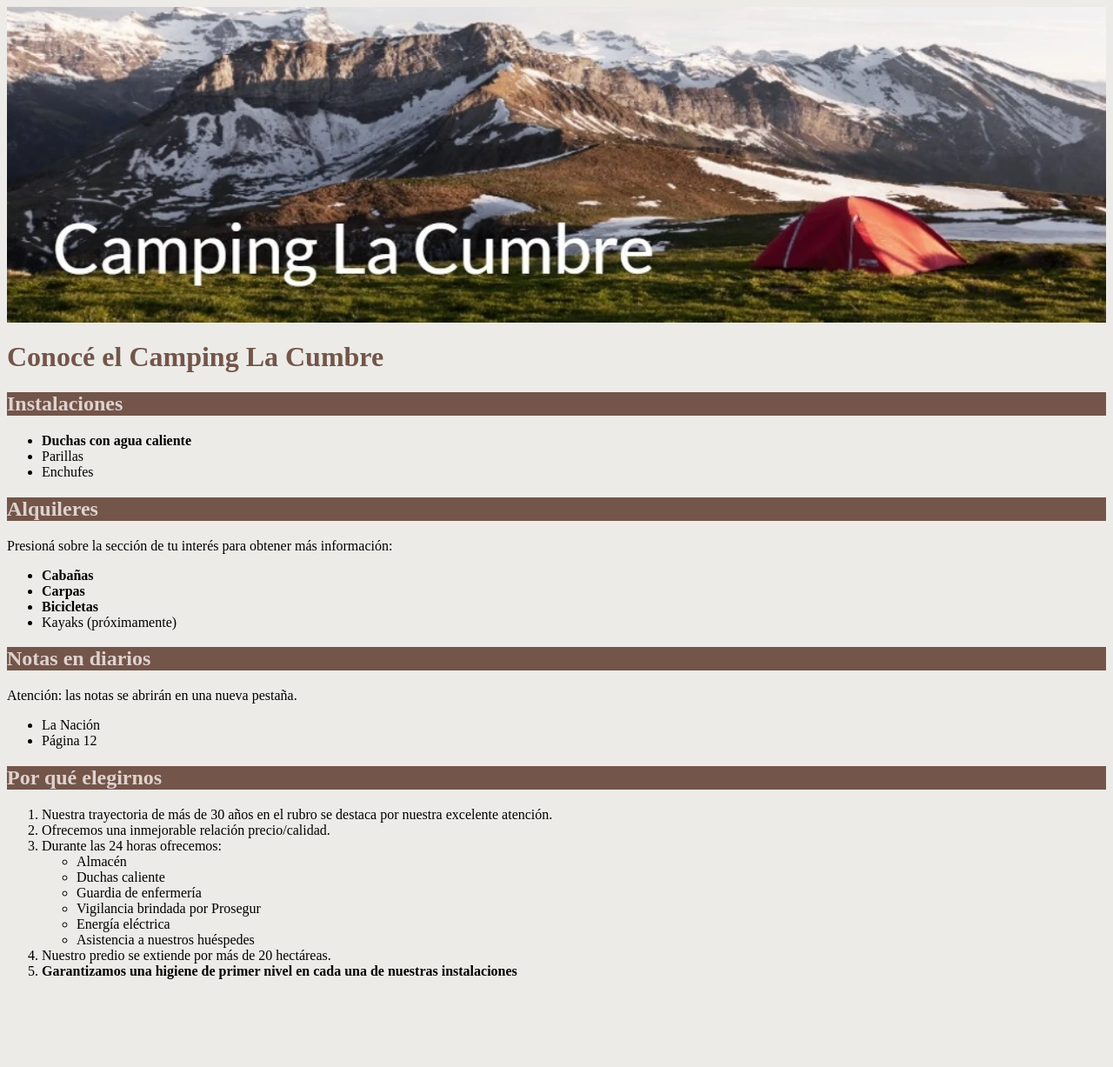
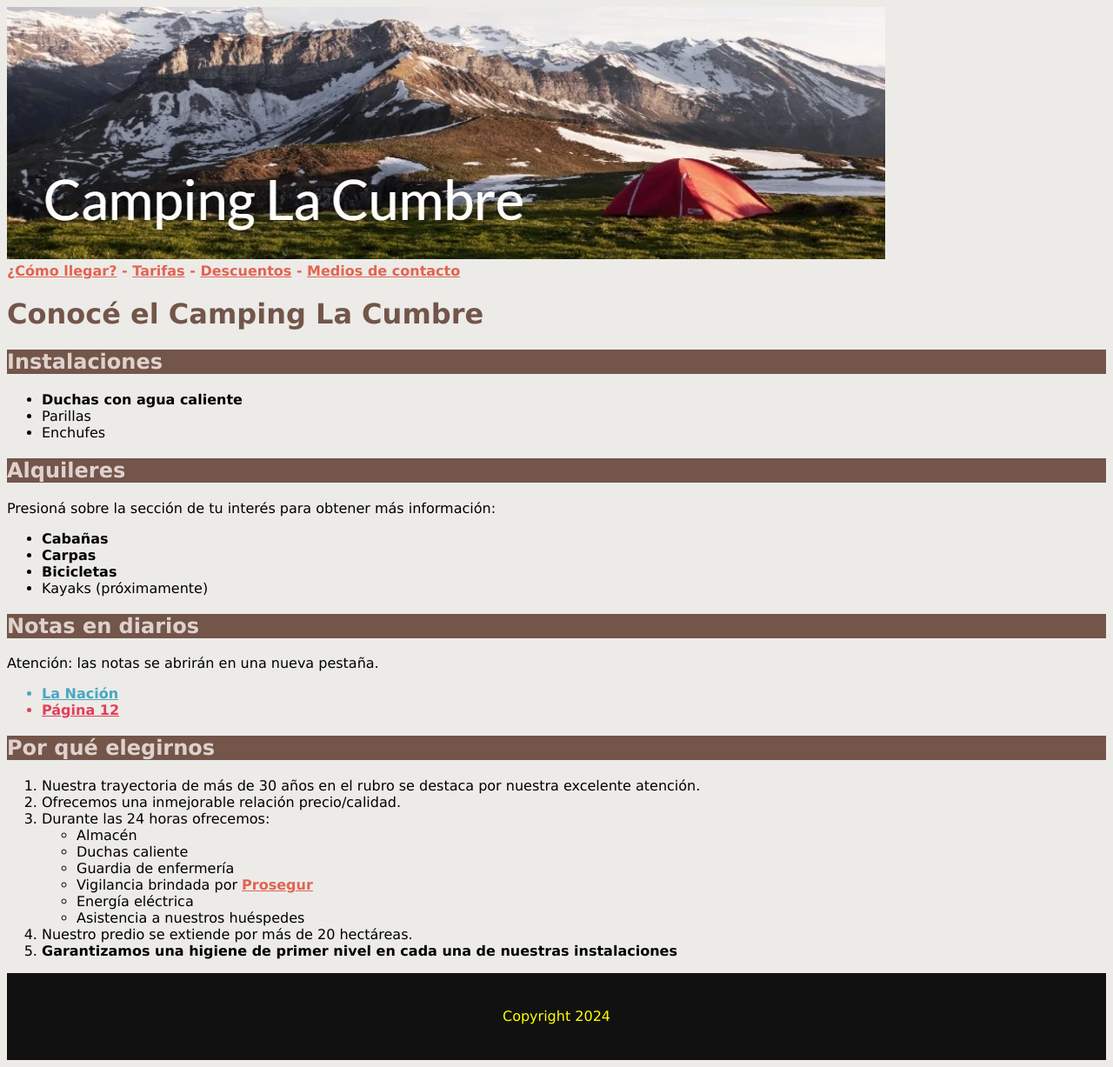
Before and after one commit to feden15/desafio-05, a website built with Vite: page index.html in a window 1280 px wide. Shown: the whole page at 87% size. Before the commit the page ends 1142 px from the top, so only its background shows below. Built offline with nearby package versions, Linux system fonts and the light colour scheme.

Commit message:
Continuamos estilizando

```diff
--- a/index.html
+++ b/index.html
@@ -8,16 +8,15 @@
   </head>
 
   <body>
-    <header>
-      <img src="img/camping-la-cumbre.webp" alt="Banner Camping La Cumbre">
-    </header>
+    <img src="img/camping-la-cumbre.webp" alt="Banner Camping La Cumbre">
 
-
+    <nav class="orange-color">
+      <span class="underline-bold">¿Cómo llegar?</span> - <span class="underline-bold">Tarifas</span> - <span class="underline-bold">Descuentos</span> - <span class="underline-bold">Medios de contacto</span>
+    </nav>
 
     <h1>Conocé el Camping La Cumbre</h1>
 
     <h2>Instalaciones</h2>
-
     <ul>
       <li><b>Duchas con agua caliente</b></li>
       <li>Parillas</li>
@@ -25,9 +24,7 @@
     </ul>
 
     <h2>Alquileres</h2>
-
     <p>Presioná sobre la sección de tu interés para obtener más información:</p>
-
     <ul>
       <li><b>Cabañas</b></li>
       <li><b>Carpas</b></li>
@@ -36,16 +33,13 @@
     </ul>
 
     <h2>Notas en diarios</h2>
-
     <p>Atención: las notas se abrirán en una nueva pestaña.</p>
-
     <ul>
-      <li>La Nación</li>
-      <li>Página 12</li>
+      <li span class="underline-bold la-nacion">La Nación</li>
+      <li span class="underline-bold pagina-doce">Página 12</li>
     </ul>
 
     <h2>Por qué elegirnos</h2>
-
     <ol>
       <li>Nuestra trayectoria de más de 30 años en el rubro se destaca por nuestra excelente atención.</li>
       <li>Ofrecemos una inmejorable relación precio/calidad.</li>
@@ -54,7 +48,7 @@
           <li>Almacén</li>
           <li>Duchas caliente</li>
           <li>Guardia de enfermería</li>
-          <li>Vigilancia brindada por Prosegur</li>
+          <li>Vigilancia brindada por <span class="underline-bold orange-color">Prosegur</span></li>
           <li>Energía eléctrica</li>
           <li>Asistencia a nuestros huéspedes</li>
         </ul>
@@ -63,6 +57,9 @@
       <li><b>Garantizamos una higiene de primer nivel en cada una de nuestras instalaciones</b></li>
     </ol>
 
+    <footer>
+      <p class="pie-de-pagina">Copyright 2024</p>
+    </footer>
 
     <script type="module" src="/main.js"></script>
   </body>
--- a/style.css
+++ b/style.css
@@ -1,11 +1,18 @@
 *{
+    font-family: Verdana, Arial, sans-serif;
     background-color: rgb(236, 235, 232);
 }
 
-header{
-    display: flex;
-    flex-direction: column;
-    align-content: stretch;
+img{
+    width: max-content;
+    height: auto;
+    margin: auto;
+}
+
+nav{
+    display: inline-block;
+    margin-top: -10px;
+    font-weight: bold;
 }
 
 h1{
@@ -16,3 +23,32 @@ h2{
     color: rgb(223, 210, 206);
     background-color: rgb(115, 85, 74);
 }
+
+.underline-bold {
+    font-weight: bold;
+    text-decoration: underline;
+}
+
+.orange-color{
+    color: rgb(227, 99, 82);
+}
+
+.la-nacion{
+     color: rgb(74, 167, 192);
+}
+
+.pagina-doce{
+    color: rgb(227, 63, 88);
+}
+
+.pie-de-pagina{
+    background-color: #111;
+    color: yellow;
+    line-height: 100px;
+    text-align: center;
+}
+
+footer {
+    height: 100px;
+    background-color: #111;
+}
```
